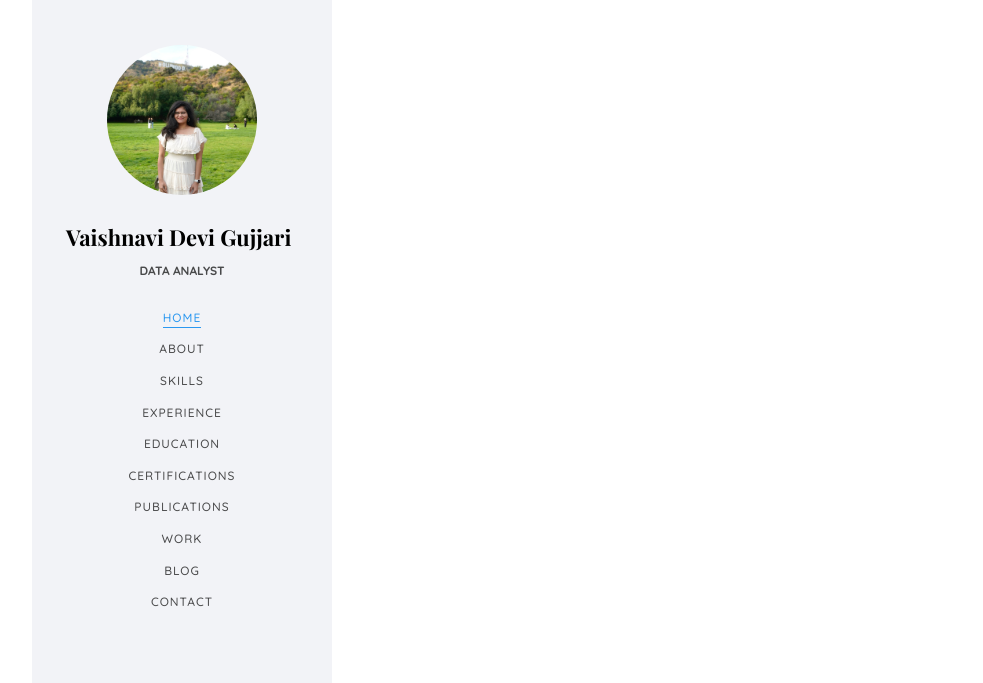
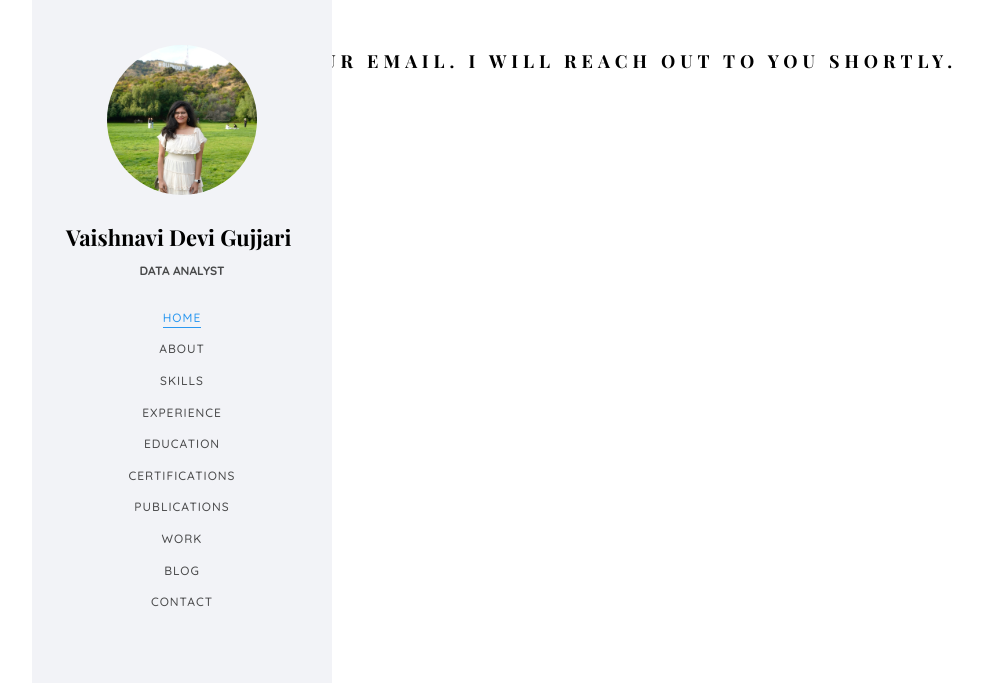
Before and after one commit to vaishnavigujjari/newportfolio, a Flask app: template templates/thankyou.html in a window 1280 px wide. Shown: the top 683 px of the page, without its empty margins (23-1006 px from the left). Run offline with Flask 3, Linux system fonts and the light colour scheme; the template is opened without the code that fills it, so the values that code supplies are empty; some libraries are stand-ins or nearby versions; some web fonts are replaced.

Commit message:
thankyou

```diff
--- a/templates/thankyou.html
+++ b/templates/thankyou.html
@@ -86,7 +86,7 @@
             <div class="colorlib-narrow-content">
                 <div class="row">
                     <div class="col-md-12">
-                        <div class="row row-bottom-padded-sm animate-box" data-animate-effect="fadeInLeft">
+                        <div class="row row-bottom-padded-sm ">
                             <div class="col-md-12">
                                 <div class="about-desc">
                                     <h2 class="colorlib-heading">
```
